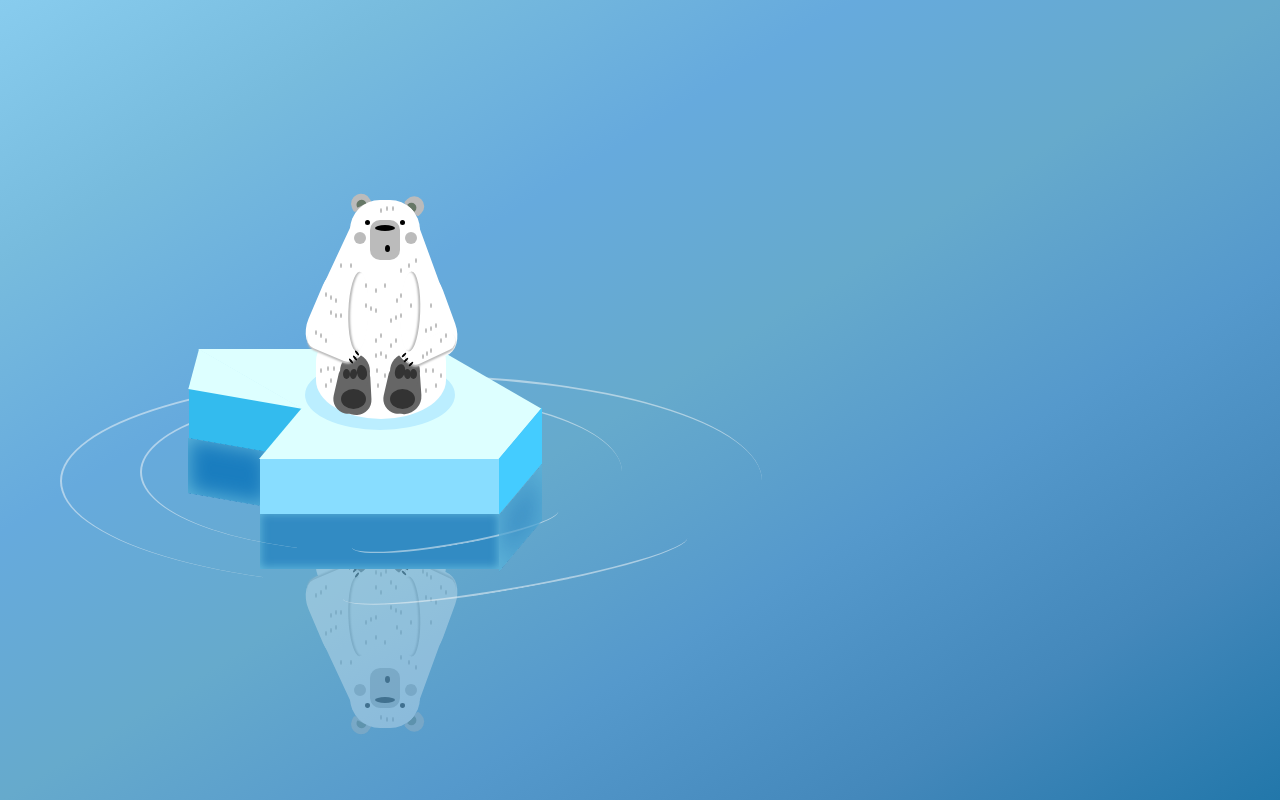
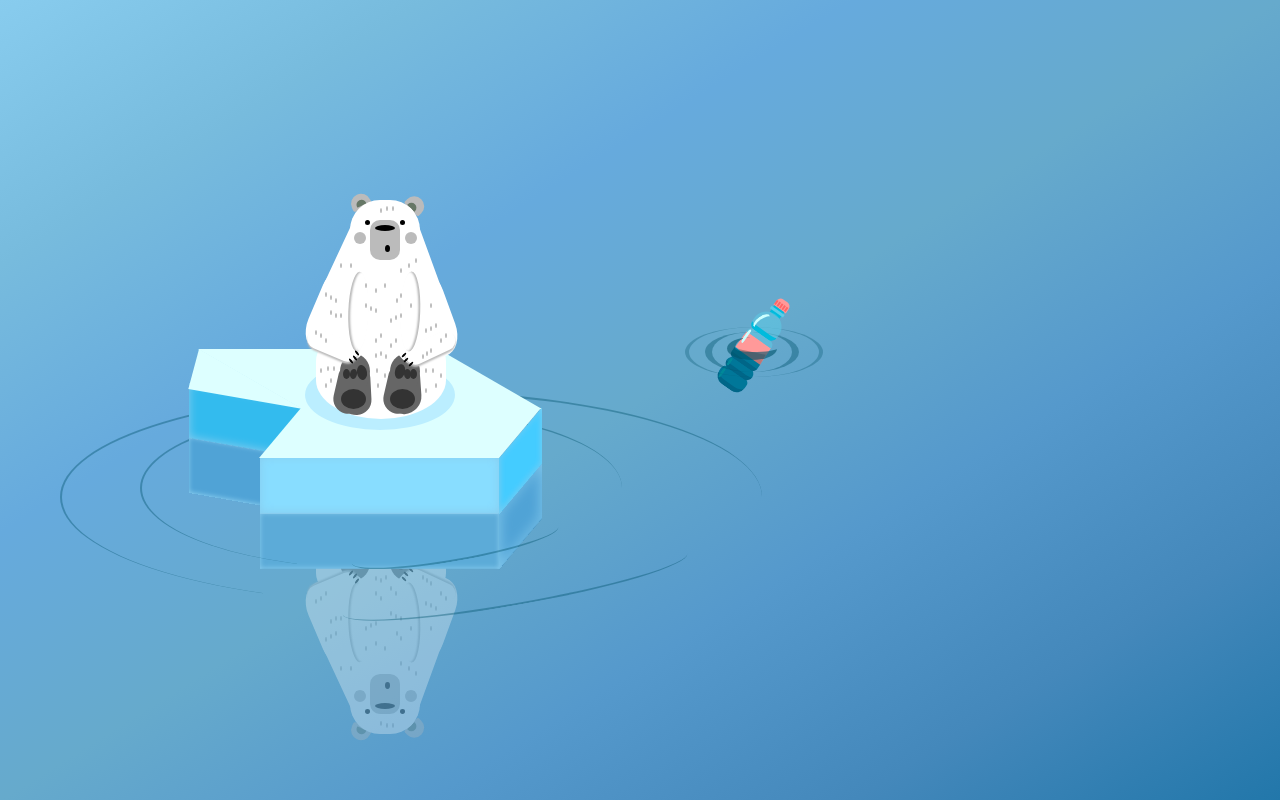
Before and after one commit to deryatanriverdi88/Save-Polar-Bears, a plain HTML site: page index.html in a window 1280 px wide. Drawn offline with Linux system fonts and the light colour scheme.

Commit message:
plastic bottle added

```diff
--- a/index.css
+++ b/index.css
@@ -8,15 +8,17 @@ li{
     list-style: none;
 }
 
+body{
+    width: 100%;
+}
+
 .background{
 width: 100%;
 height: 100vh;
 background: linear-gradient(to bottom right, #8ce , #7bd , #6ad , #6ac  , #59c, #48b, #27a);
-
 }
 
 .content{
-    width: 100%;
     height: auto;
     position: absolute;
     left: 150px;
@@ -28,7 +30,7 @@ background: linear-gradient(to bottom right, #8ce , #7bd , #6ad , #6ac  , #59c,
     position: relative;
     left: 200px;
     top: 200px;
-
+    z-index: 5;
 }
 
 .bear:after{
@@ -43,7 +45,6 @@ left: -45px;
 z-index: -2;
 border-radius: 50%;
 }
-
 
 .head{
     background: #fff;
@@ -310,7 +311,6 @@ top: 11px;
 
 }
 
-
 .feet li:nth-child(2){
 left: 40px;
 top: -385px;
@@ -340,7 +340,6 @@ top: -385px;
     top: 15px;
     transform: rotate(13deg);
 }
-
 
 .feet li:nth-child(2):before{
     left: 1px;
@@ -378,8 +377,6 @@ top: -385px;
     left: 54px;
 }
 
-
-
 .left-toes li:nth-child(3),
 .right-toes li:nth-child(1){
     transform: rotate(-10deg);
@@ -413,7 +410,6 @@ top: -385px;
     left: 40px;
     top: -480px;
 }
-
 
 .fur{
     width: 2px;
@@ -483,7 +479,6 @@ top: -385px;
                 45px 180px 0px #bbb;
 }
 
-
 .ice li{
     position: relative;
     z-index: -3;
@@ -515,8 +510,9 @@ top: -385px;
     height: 50px;
     background: #dff;
     transform: skewX(-40deg);
-    top: -400px;
+    top: -401px;
     left: 130px;
+    z-index: -1;
 }
 
 .ice li:nth-child(4){
@@ -527,14 +523,17 @@ top: -385px;
     left: 39px;
     transform: skewY(10deg);
     z-index: -4;
+    box-shadow: 0px -1px 10px #8ce inset;
 }
 
 .ice li:nth-child(5){
     width: 239px;
     height: 55px;
     background: #8df;
-    top: -455px;
+    top: -456px;
     left: 110px;
+    z-index: -1;
+    box-shadow: 0px -1px 10px #8ce inset;
 }
 
 .ice li:nth-child(6){
@@ -544,16 +543,18 @@ top: -385px;
    top: -536px;
    left: 349px;
    transform: skewY(-50deg);
+   box-shadow: 0px -1px 5px #8ce inset;
 }
+
 .ice li:nth-child(7){
     width: 80px;
     height: 55px;
-    background:rgba(26, 125, 191);
+    background:rgba(26, 125, 191, .5);
     top: -580px;
-    left: 38px;
+    left: 39px;
     transform: skewY(10deg);
-    z-index: -4;
-    box-shadow: 0px -1px 20px #6bd inset;
+    z-index: -3;
+    box-shadow: 0px -1px 5px #8ce inset;
 }
 
 .ice li:nth-child(8){
@@ -561,9 +562,9 @@ top: -385px;
     height: 55px;
     top: -566px;
     left: 110px;
-    background: rgba(50, 139, 195);
+    background: rgba(50, 139, 195, .5);
+    box-shadow: 0px -1px 5px #8ce inset;
     z-index: -5;
-    box-shadow: 0px -1px 10px #6bd inset;
 }
 
 .ice li:nth-child(9){
@@ -571,26 +572,66 @@ top: -385px;
     height: 56px;
     transform: skewY(-50deg);
     background:rgba(26, 125, 192, .5);
-    top: -645px;
+    top: -647px;
     left: 349px;
-    z-index: -1;
-    box-shadow: 0px -1px 20px #6bd inset;
+    z-index: -5;
+    box-shadow: 0px -1px 10px #8ce inset;
+}
+
+/* for ice-7*/
+.ice li:nth-child(10){
+    width: 80px;
+    height: 55px;
+    background: #8ce;
+    transform: skewY(10deg);
+    top: -746px;
+    left: 39px;
+    z-index: -4;
+}
+
+/* for ice 8*/
+.ice li:nth-child(11){
+    width: 239px;
+    height: 55px;
+    background: #8ce;
+    top: -733px;
+    left:110px;
+    z-index: -6;
+}
+
+/* for ice-9*/
+.ice li:nth-child(12){
+    width: 80px;
+    height: 55px;
+    background: #8ce;
+    width: 43px;
+    height: 56px;
+    transform: skewY(-50deg);
+    top: -814px;
+    left: 349px;
+    z-index: -6;
+}
+
+.circle{
+    position: relative;
+    top: -150px;
 }
 
 .circle li{
     z-index: -5;
     border-radius: 50%;
     position: relative;
-    border-color: rgba(250, 250, 250, .5);
+    /* border-color: rgba(250, 250, 250, .5); */
+    border-color: rgba(0, 84, 108, .4);
     border-style: solid;
 }
+
 .circle li:nth-child(1){
     width: 480px;
     height:160px;
     border-width: 2px 0 0 2px;
     top: -800px;
     left: -10px;
-
 }
 
 .circle li:nth-child(2){
@@ -619,10 +660,215 @@ top: -385px;
    transform: rotate(-10deg);
 }
 
-
 .second-bear{
     opacity: 0.3;
-    top: -1600px;
+    top: -1760px;
     transform: scaleY(-1);
-    z-index: -6;
+    z-index: -7;
 }
+
+.plastic{
+    position: absolute;
+    left: 750px;
+    top: 300px;
+
+}
+
+.plastic li{
+  position: relative;
+  transform: rotate(35deg);
+}
+
+.plastic li:before,
+.plastic li:after{
+    content:"";
+    display: inline-block;
+    position: absolute;
+}
+
+.plastic li:nth-child(1){
+   width: 15px;
+   height: 10px;
+   background: #f99;
+   left:25px;
+   border-radius: 5px 5px 0 0 ;
+}
+
+.plastic li:nth-child(1):after{
+    width: 2px;
+    height: 5px;
+    background: #f66;
+
+    top: 4px;
+    box-shadow: 3px 0px 0 #f66,
+                6px 0px 0 #f66,
+                9px 0px 0 #f66,
+                12px 0px 0 #f66
+    ;
+}
+
+.plastic li:nth-child(2){
+    width: 12px;
+    height:8px;
+    background: #0bd;
+    top: -2px;
+    left: 21px;
+}
+
+.plastic li:nth-child(2):after{
+    width: 16px;
+    height: 3px;
+    top: 2px;
+    left: -2px;
+    background: rgba(93, 205, 232);
+}
+
+.plastic li:nth-child(3){
+    width: 30px;
+    height: 20px;
+    background: rgba(93, 205, 232, .5);
+    top: -6px;
+    left:3px;
+    border-radius: 90px 90px 40px 40px;
+    border-bottom: 5px solid #0bd;
+    z-index: 5;
+}
+
+.plastic li:nth-child(3):before,
+.plastic li:nth-child(3):after{
+    border-width: 1px 1px 1px 3px;
+    border-style: solid;
+    border-color: transparent transparent transparent #cff;
+    border-radius: 50%;
+
+}
+
+.plastic li:nth-child(3):before{
+    width: 10px;
+    height: 20px;
+    left: 3px;
+    top: 3px;
+    transform: rotate(20deg);
+}
+
+.plastic li:nth-child(3):after{
+    width: 0px;
+    height: 15px;
+    top: 26px;
+    left: 2px;
+}
+
+.plastic li:nth-child(4){
+    width: 30px;
+    height: 6px;
+    background: rgba(93, 205, 232, .5);
+    left: -6px;
+    top: -9px;
+    border-radius: 5px 5px 0 0 ;
+    z-index: 0;
+    border-bottom: 5px solid #f99;
+}
+
+ .plastic li:nth-child(4):before{
+    width: 30px;
+    height: 0px;
+    border-bottom: 15px solid #f99;
+    top: 10px;
+    left: 0px;
+}
+
+.plastic li:nth-child(4):after{
+    width: 0;
+    height: 0;
+    top: 16px;
+    left: -13px;
+    border-width:9px 28px 3px 15px;
+    border-style: solid;
+    border-color:   transparent #b77 transparent  transparent;
+    transform: rotate(-5deg);
+}
+
+/* waves around plastic*/
+.plastic li:nth-child(5){
+    width: 42px;
+    height: 15px;
+    border-width: 0px 0px 8px 8px;
+    border-style: solid;
+    border-color: transparent transparent rgba(0, 84, 108, .6) rgba(0, 84, 108, .6) ;
+    border-radius: 50%;
+    left: -23px;
+    top: -17px;
+    transform: rotate(0deg);
+    z-index: 4;
+}
+
+/* waves around plastic*/
+.plastic li:nth-child(5):before{
+  border: 7px solid rgba(0, 84, 108, .4);
+  border-top: none;
+  border-bottom: none;
+  width: 80px;
+  height: 40px;
+  left: -30px;
+  top: -5px;
+  border-radius: 50%;
+}
+
+/* waves around plastic*/
+.plastic li:nth-child(5):after{
+  width: 130px;
+  height: 50px;
+  left: -50px;
+  top: -10px;
+  border: 4px solid rgba(0, 84, 108, .3);
+  border-top: none;
+  border-bottom: none;
+  border-radius: 50%;
+}
+
+.plastic li:nth-child(6),
+.plastic li:nth-child(7),
+.plastic li:nth-child(8)
+{
+    width: 31px;
+    background: #079;
+    border-bottom: 5px solid #068;
+}
+.plastic li:nth-child(6){
+    height: 5px;
+    border-radius: 0 0 5px 5px;
+    left: -21px;
+    top: -22px;
+    z-index: 2;
+}
+
+
+.plastic li:nth-child(7){
+    height: 8px;
+    border-radius: 8px;
+    left: -26px;
+    top: -25px;
+   z-index:1;
+}
+
+.plastic li:nth-child(7):before,
+.plastic li:nth-child(8):before{
+  border-left: 3px solid #089;
+  width: 0px;
+  height: 9px;
+  border-radius: 50%;
+  top: 2px;
+  left: 2px;
+}
+
+
+.plastic li:nth-child(8){
+    height: 13px;
+    border-radius: 5px 5px 10px 10px;
+    top: -29px;
+    left: -34px;
+}
+
+.plastic li:nth-child(8):before{
+    height: 12px;
+}
--- a/index.html
+++ b/index.html
@@ -96,6 +96,9 @@
                <li></li>
                <li></li>
                <li></li>
+               <li></li>
+               <li></li>
+               <li></li>
             </div>
             <div class="circle">
                 <ul>
@@ -180,7 +183,19 @@
                    </ul>
                </div>
              </div>
-          </div>
+            </div>
+        </div>
+        <div class="plastic">
+            <ul>
+                <li></li>
+                <li></li>
+                <li></li>
+                <li></li>
+                <li></li>
+                <li></li>
+                <li></li>
+                <li></li>
+            </ul>
         </div>
     </div>
 
```
